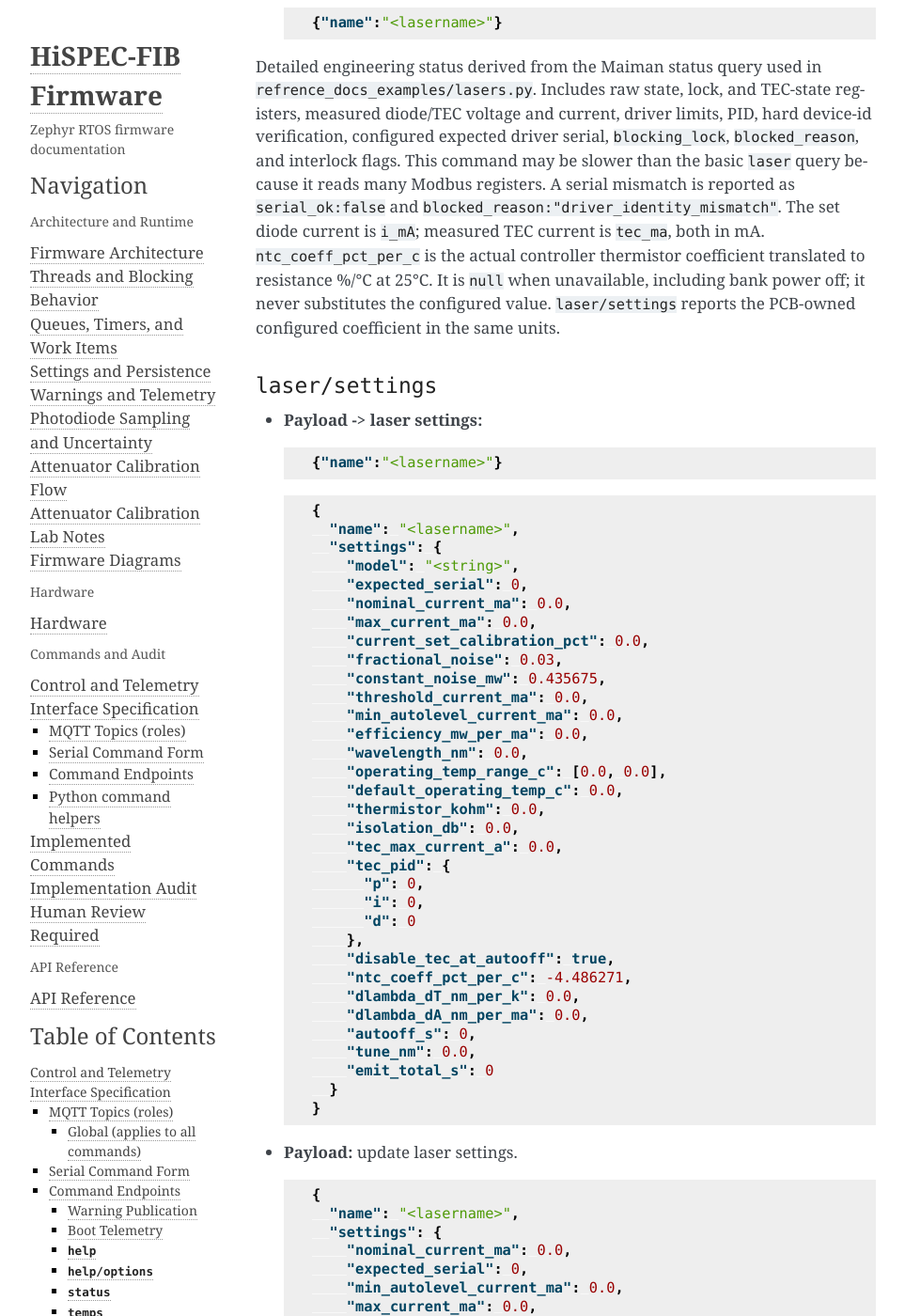
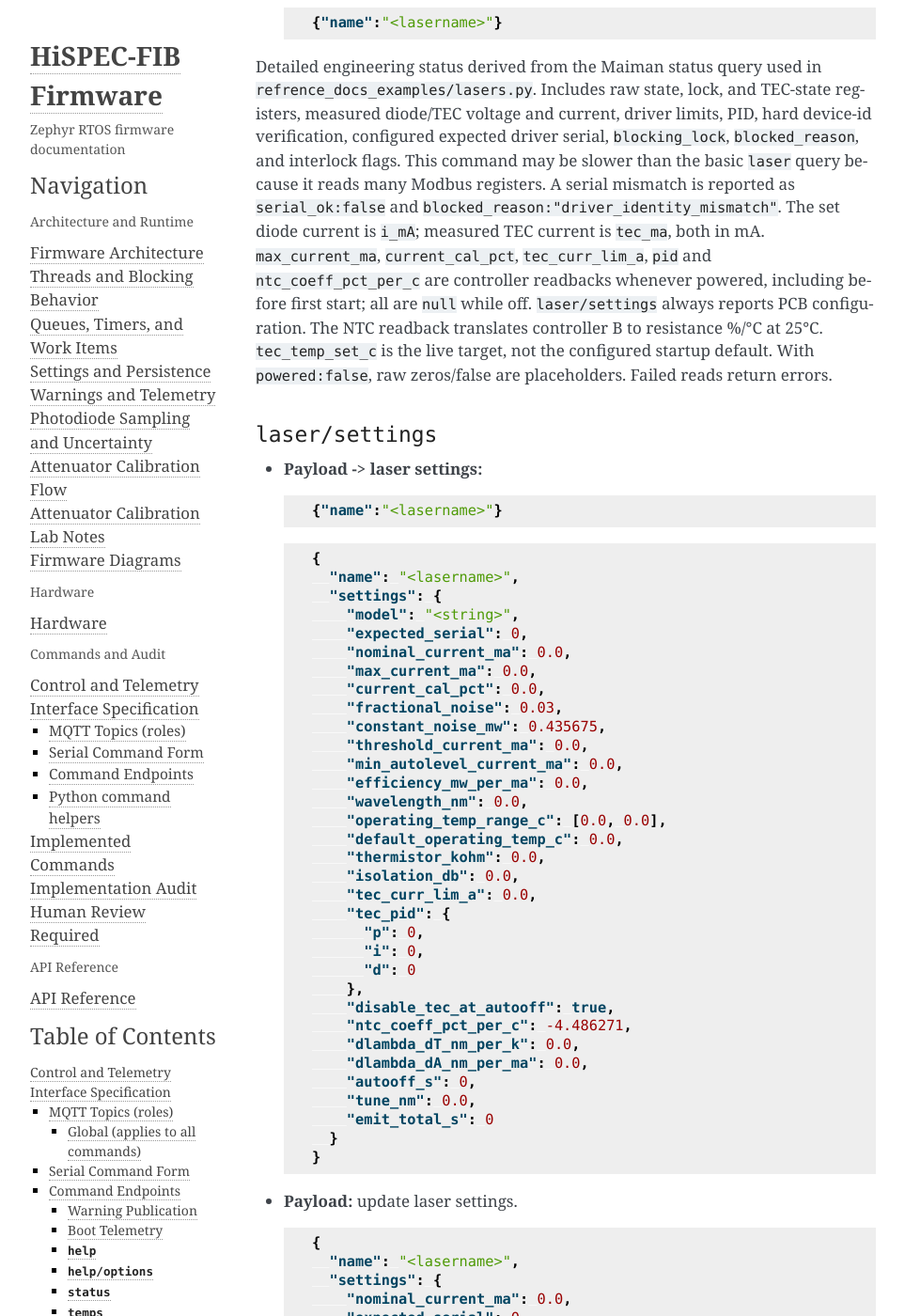
Before and after one commit to COO-Utilities/hispec-tib, a Sphinx documentation site: the page built from doc/commands.md, in a window 1280 px wide and 1400 px high, scrolled down 22104 px. Shown: the whole window at 94% size, without its empty margins (148-1111 px from the left). Built offline with Sphinx 7.4.7, drawn with Linux system fonts in a browser that asks for light colours; some of the changed text lies outside the part shown.

Commit message:
Make laser engineering readbacks consistent

```diff
--- a/doc/commands.md
+++ b/doc/commands.md
@@ -955,10 +955,12 @@
 the basic `laser` query because it reads many Modbus registers. A serial mismatch is
 reported as `serial_ok:false` and `blocked_reason:"driver_identity_mismatch"`.
 The set diode current is `i_mA`; measured TEC current is `tec_ma`, both in mA.
-`ntc_coeff_pct_per_c` is the actual controller thermistor coefficient translated
-to resistance %/°C at 25°C. It is `null` when unavailable, including bank power
-off; it never substitutes the configured value. `laser/settings` reports the
-PCB-owned configured coefficient in the same units.
+`max_current_ma`, `current_cal_pct`, `tec_curr_lim_a`, `pid` and
+`ntc_coeff_pct_per_c` are controller readbacks whenever powered, including before
+first start; all are `null` while off. `laser/settings` always reports PCB
+configuration. The NTC readback translates controller B to resistance %/°C at
+25°C. `tec_temp_set_c` is the live target, not the configured startup default.
+With `powered:false`, raw zeros/false are placeholders. Failed reads return errors.
 
 
 (laser-settings)=
@@ -975,7 +977,7 @@
       "expected_serial": 0,
       "nominal_current_ma": 0.0,
       "max_current_ma": 0.0,
-      "current_set_calibration_pct": 0.0,
+      "current_cal_pct": 0.0,
       "fractional_noise": 0.03,
       "constant_noise_mw": 0.435675,
       "threshold_current_ma": 0.0,
@@ -986,7 +988,7 @@
       "default_operating_temp_c": 0.0,
       "thermistor_kohm": 0.0,
       "isolation_db": 0.0,
-      "tec_max_current_a": 0.0,
+      "tec_curr_lim_a": 0.0,
       "tec_pid": {
         "p": 0,
         "i": 0,
@@ -1013,10 +1015,10 @@
       "max_current_ma": 0.0,
       "efficiency_mw_per_ma": 0.0,
       "wavelength_nm": 0.0,
-      "current_set_calibration_pct": 0.0,
+      "current_cal_pct": 0.0,
       "fractional_noise": 0.03,
       "constant_noise_mw": 0.435675,
-      "tec_max_current_a": 0.0,
+      "tec_curr_lim_a": 0.0,
       "ntc_coeff_pct_per_c": -4.486271,
       "default_operating_temp_c": 0.0,
       "operating_temp_range_c": [0.0, 0.0],
@@ -1091,9 +1093,8 @@
   - `persist` is optional and defaults to false. Without `persist:true`,
     accepted changes apply to runtime and driver-backed state but are not saved
     in app NVS for the next controller boot.
-  - After device-ID and serial checks pass, a mismatch between settings the
-    driver stores in its EEPROM and controller NVRAM will trigger a warning in
-    the log and the driver values will be programmed.
+  - Preparation writes the PCB-owned profile; it does not compare all controller
+    settings or issue a general settings-mismatch warning.
   - `expected_serial` is the operator-confirmed Maiman driver serial for this
     laser/diode association. It must be nonzero. A serial mismatch blocks
     driver-backed writes until the operator confirms the physical association
@@ -1101,8 +1102,8 @@
     serials by itself. A device-ID mismatch remains an identity fault.
   - If the laser bank is off, firmware powers it, applies driver-backed settings,
     verifies them as practical, and then restores the previous bank power state.
-    Driver-backed settings include `max_current_ma`, `current_set_calibration_pct`,
-    `default_operating_temp_c`, `tec_max_current_a`, `tec_pid`, and
+    Driver-backed settings include `max_current_ma`, `current_cal_pct`,
+    `default_operating_temp_c`, `tec_curr_lim_a`, `tec_pid`, and
     `ntc_coeff_pct_per_c`. If
     `laser/bankpower` is `override_off`, driver-backed settings changes return
     an error.
@@ -1126,7 +1127,7 @@
     reports the restore error because bank power needs operator attention.
   - Updates require a nonempty `settings` object containing writable fields.
     `persist` alone is invalid. `tec_pid` accepts only `p`, `i`, and `d`.
-    `current_set_calibration_pct` is the canonical calibration field.
+    `current_cal_pct` is the canonical calibration field.
   - Read-only and unknown settings return an error before changing laser or
     throughput state. Read-only fields include `model`, `thermistor_kohm`,
     `isolation_db`, and `emit_total_s`. Use `laser/tune`
@@ -1154,7 +1155,7 @@
     - `isolation_db`
   - Ranges:
     - Operating temp range: limited to [15,40] strong advice to limit to 17,38
-    - current_set_calibration: 95 - 105 in steps of .01
+    - `current_cal_pct`: 95 - 105 in steps of .01
     - TEC max current must be greater than zero and no higher than the compiled-in diode datasheet maximum for that laser.
 
 
```
Also changed, not shown: doc/api/maiman_laser.md (+3 -2 lines), doc/human_review_required.md (+2 -0 lines), doc/settings.md (+3 -2 lines), doc/temp_test_change_proposals.md (+6 -0 lines), 7 other files.
